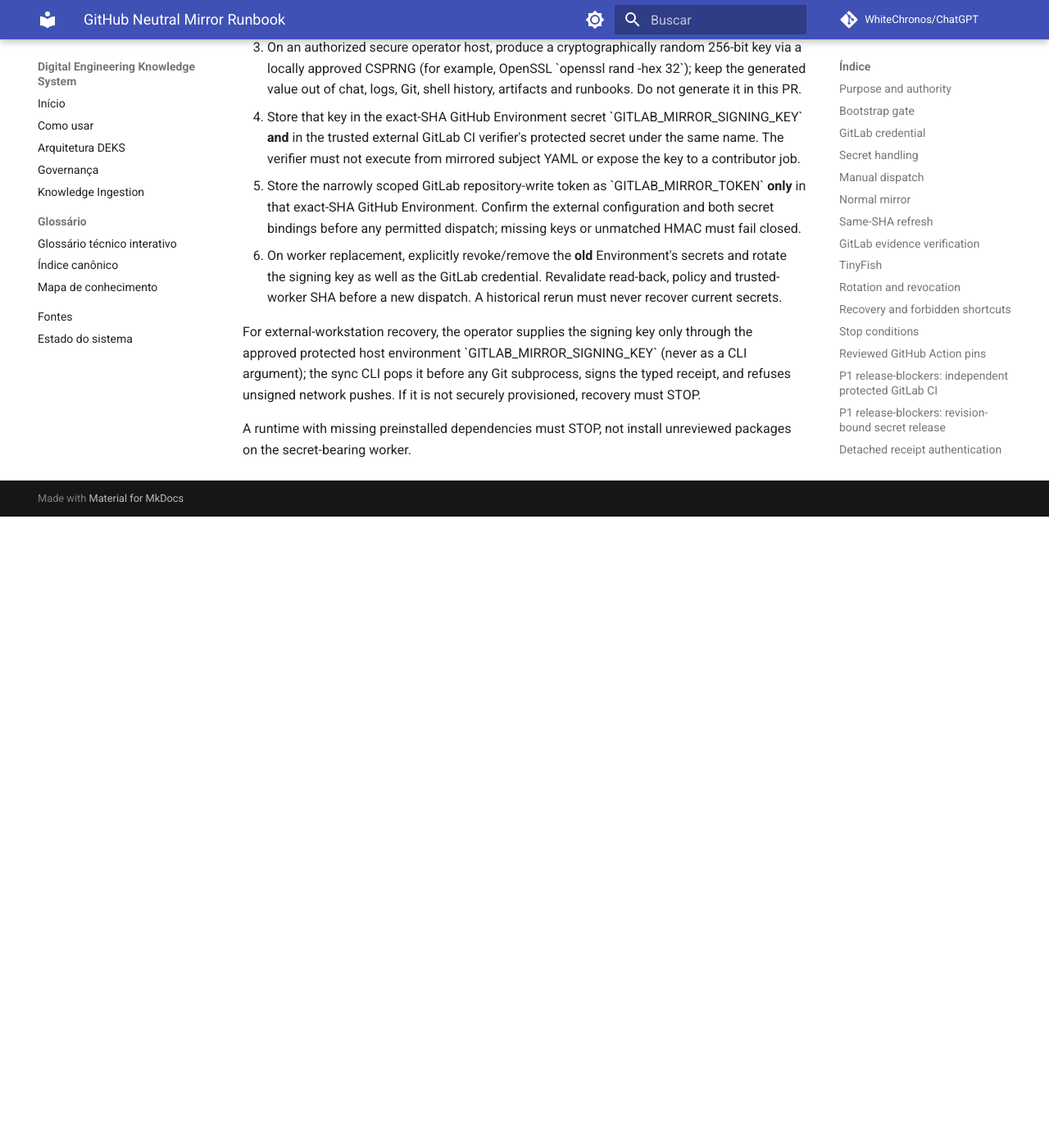
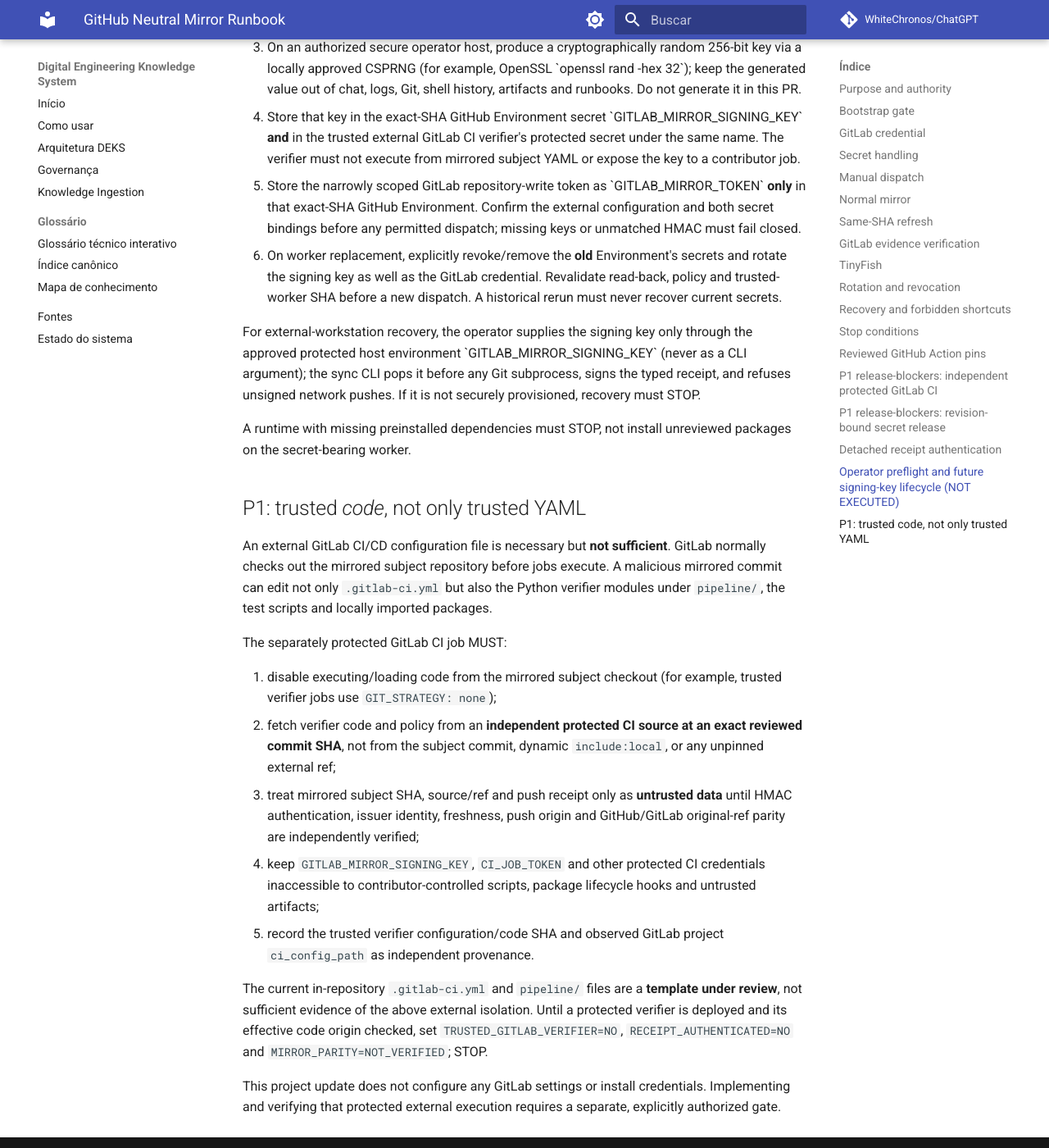
Before and after one commit to WhiteChronos/ChatGPT, an MkDocs documentation site: the page built from docs/runbooks/github-neutral-mirror.md, in a window 1280 px wide and 1400 px high, scrolled down 8078 px. Shown: the whole window at 82% size. Built offline with MkDocs 1.6.1 and Material for MkDocs 9.7.7, drawn with Linux system fonts in a browser that asks for light colours; comment, search, counter and statistics services are not loaded; before the commit the page ends 8708 px from its top, so only the background shows below that.

Commit message:
docs(pr78): require protected GitLab verifier code provenance, not merely external YAML

```diff
--- a/docs/runbooks/github-neutral-mirror.md
+++ b/docs/runbooks/github-neutral-mirror.md
@@ -375,3 +375,37 @@
 
 A runtime with missing preinstalled dependencies must STOP, not install
 unreviewed packages on the secret-bearing worker.
+
+## P1: trusted *code*, not only trusted YAML
+
+An external GitLab CI/CD configuration file is necessary but **not
+sufficient**. GitLab normally checks out the mirrored subject repository
+before jobs execute. A malicious mirrored commit can edit not only
+`.gitlab-ci.yml` but also the Python verifier modules under `pipeline/`,
+the test scripts and locally imported packages.
+
+The separately protected GitLab CI job MUST:
+
+1. disable executing/loading code from the mirrored subject checkout
+   (for example, trusted verifier jobs use `GIT_STRATEGY: none`);
+2. fetch verifier code and policy from an **independent protected CI source
+   at an exact reviewed commit SHA**, not from the subject commit, dynamic
+   `include:local`, or any unpinned external ref;
+3. treat mirrored subject SHA, source/ref and push receipt only as
+   **untrusted data** until HMAC authentication, issuer identity, freshness,
+   push origin and GitHub/GitLab original-ref parity are independently verified;
+4. keep `GITLAB_MIRROR_SIGNING_KEY`, `CI_JOB_TOKEN` and other protected
+   CI credentials inaccessible to contributor-controlled scripts,
+   package lifecycle hooks and untrusted artifacts;
+5. record the trusted verifier configuration/code SHA and observed GitLab
+   project `ci_config_path` as independent provenance.
+
+The current in-repository `.gitlab-ci.yml` and `pipeline/` files are a
+**template under review**, not sufficient evidence of the above external
+isolation. Until a protected verifier is deployed and its effective code
+origin checked, set `TRUSTED_GITLAB_VERIFIER=NO`,
+`RECEIPT_AUTHENTICATED=NO` and `MIRROR_PARITY=NOT_VERIFIED`; STOP.
+
+This project update does not configure any GitLab settings or install
+credentials. Implementing and verifying that protected external execution
+requires a separate, explicitly authorized gate.
```
